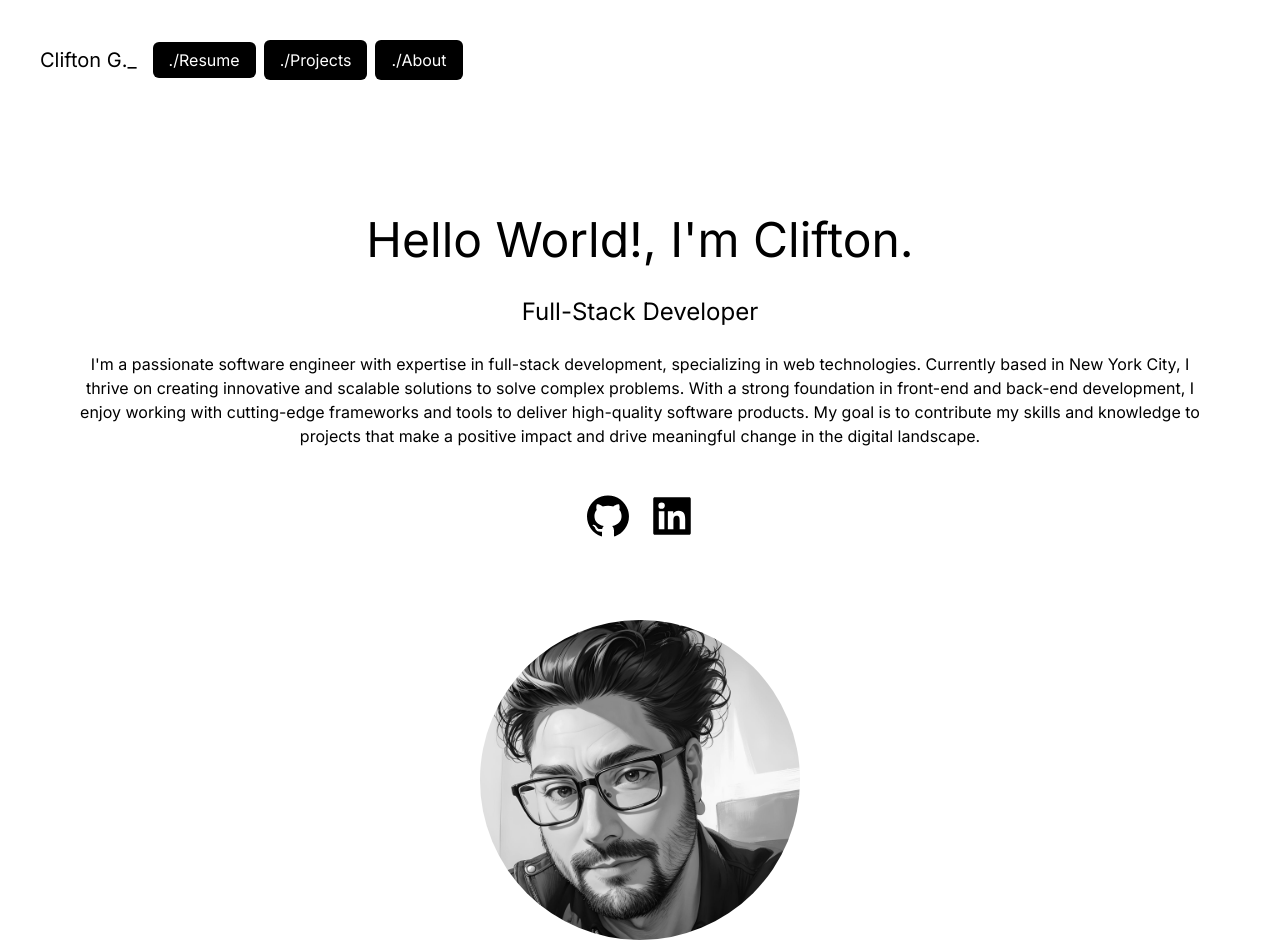
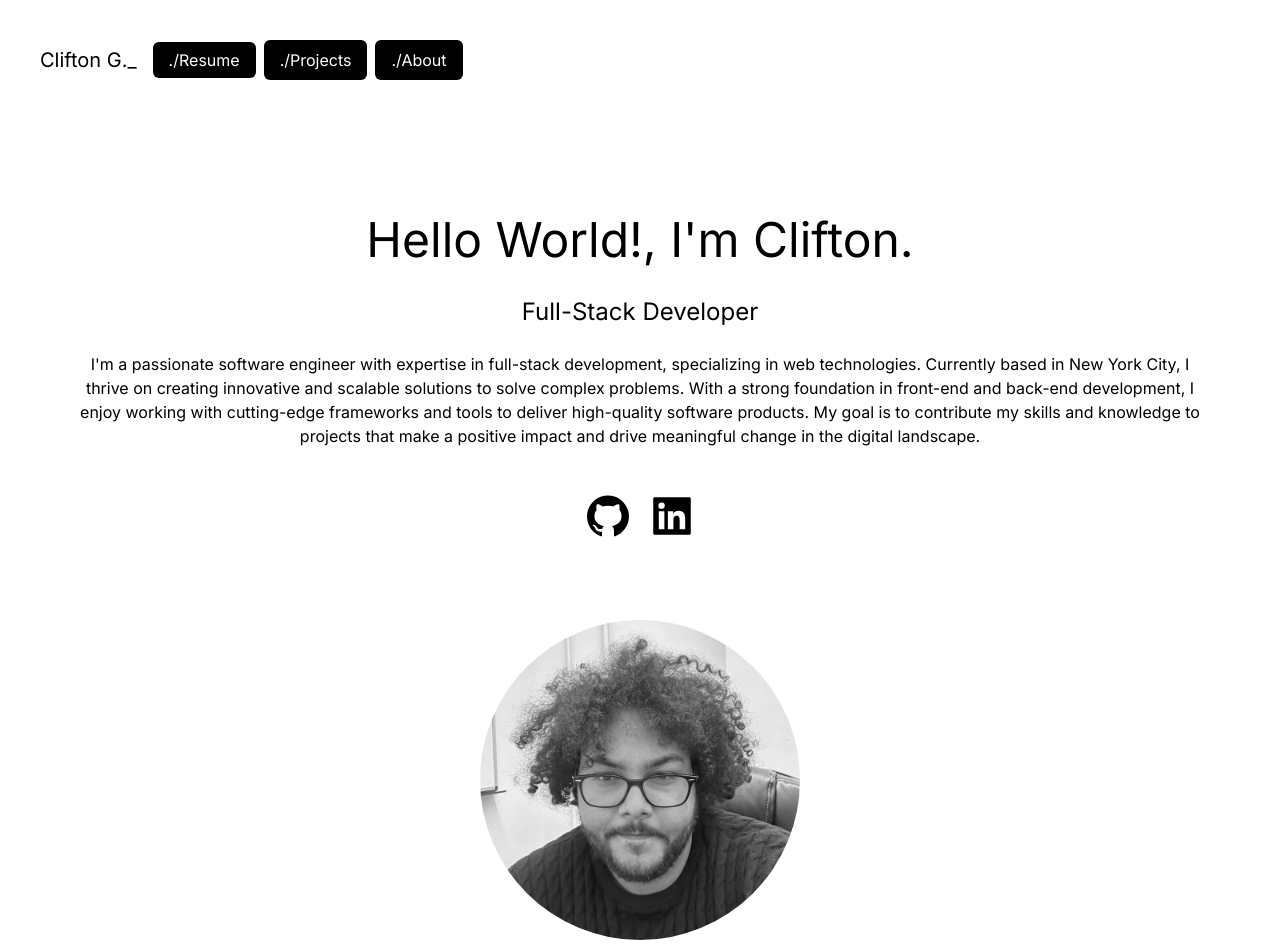
Before and after one commit to ClifGA/web-portfolio, a Next.js app: page / in a window 1280 px wide. Shown: the top 952 px of the page. Built offline with nearby package versions, Linux system fonts and the light colour scheme.

Commit message:
profile pic

```diff
--- a/src/app/page.js
+++ b/src/app/page.js
@@ -80,7 +80,7 @@ export default function Home() {
           <Image
             className="rounded-full
          "
-            src="/bwg.jpg"
+            src="/PersonaG.jpg"
             alt="Picture of the author"
             layout="fill"
           />
```
Also changed, not shown: public/PersonaG.jpg (added).
